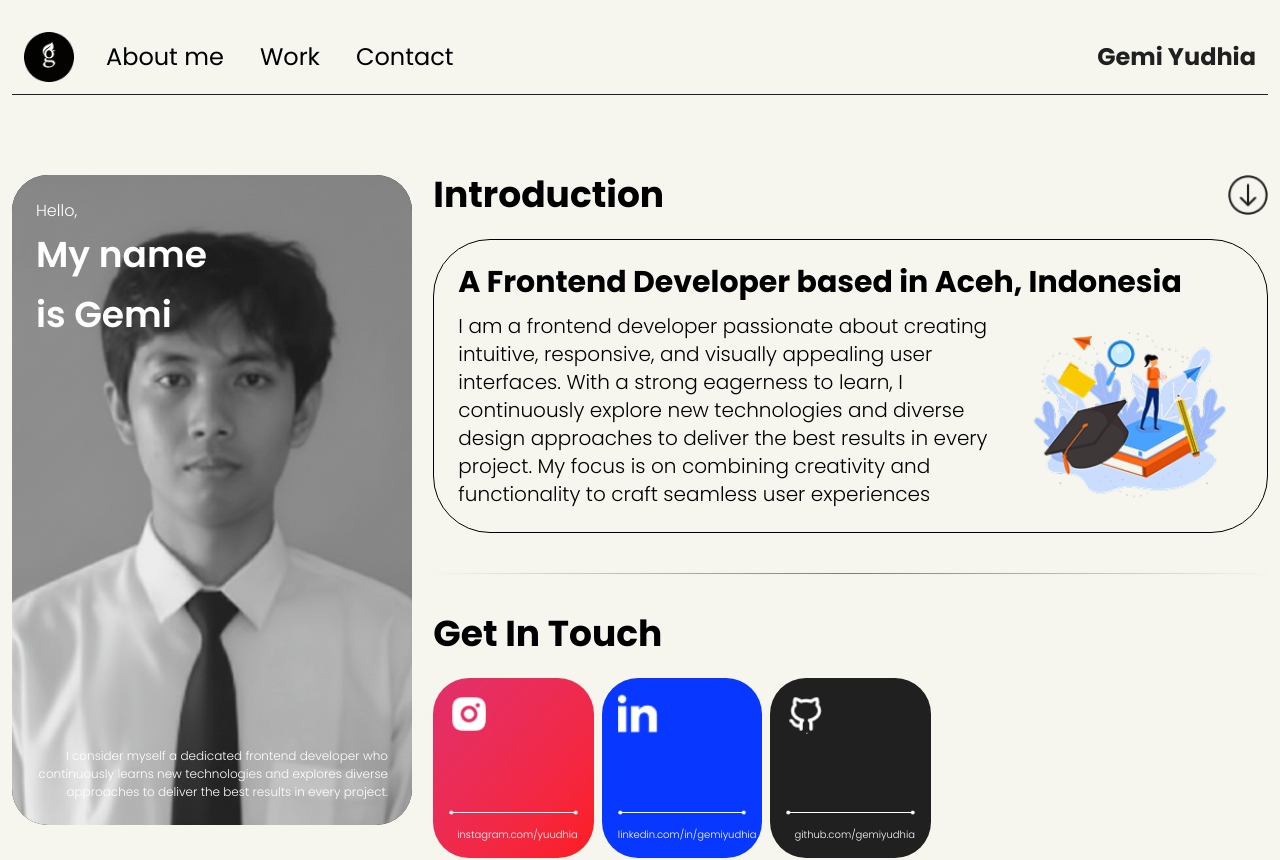
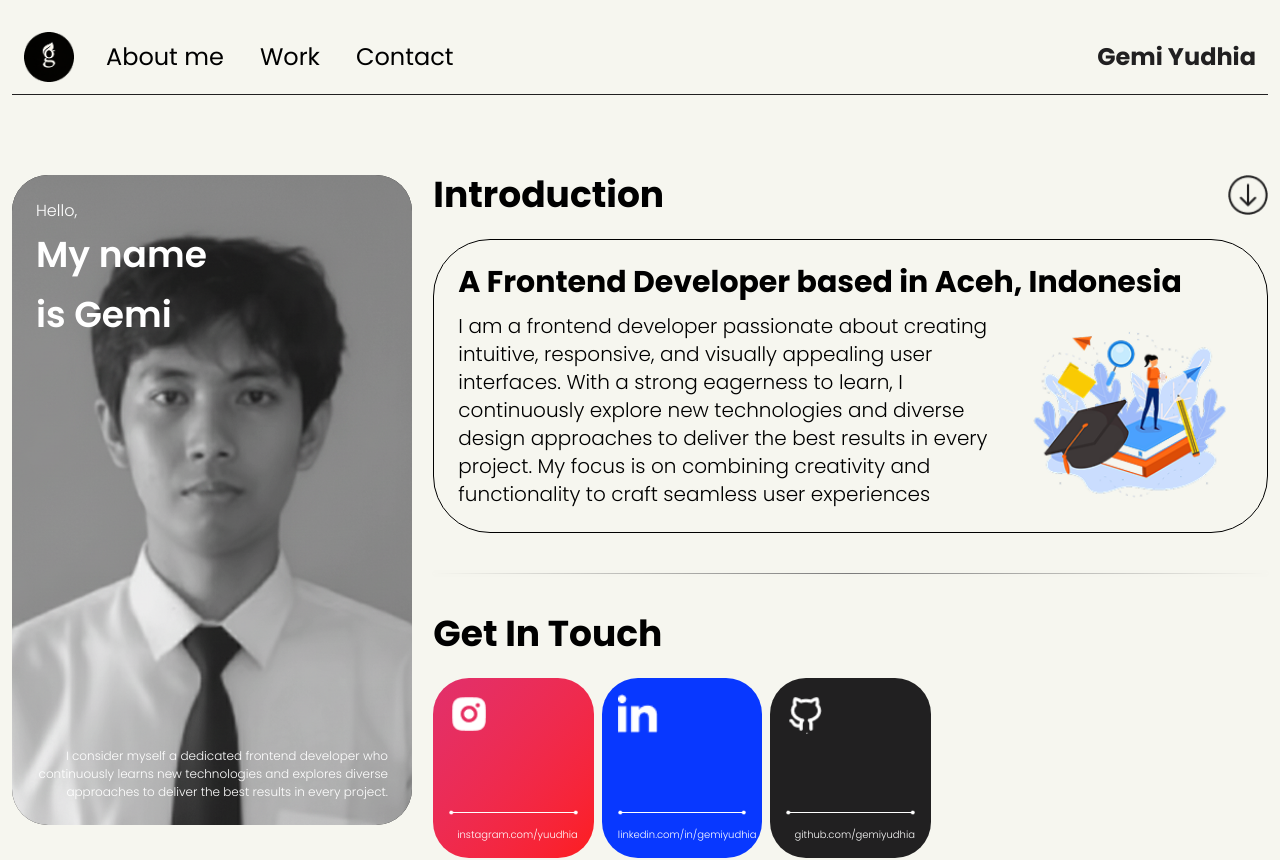
Before and after one commit to gemiyudhia/gemiyudhiaa, a Next.js app: page /about-me in a window 1280 px wide. Shown: the top 860 px of the page. Built offline with nearby package versions, Linux system fonts and the light colour scheme.

Commit message:
change photo card

```diff
--- a/src/components/AboutCard.tsx
+++ b/src/components/AboutCard.tsx
@@ -20,7 +20,7 @@ const AboutCard = () => {
         transition={{ type: "spring", stiffness: 300, damping: 20 }}
       >
         <Image
-          src="/images/gemi-yudhia.png"
+          src="/images/gemi-new.png"
           alt="profile"
           fill
           className="object-cover rounded-[36px]"
```
